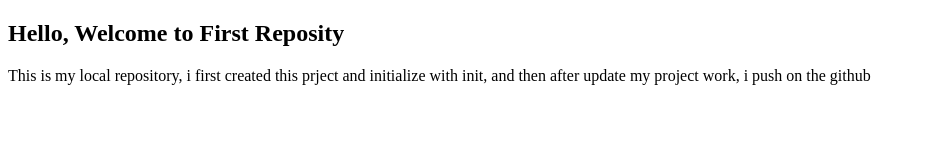
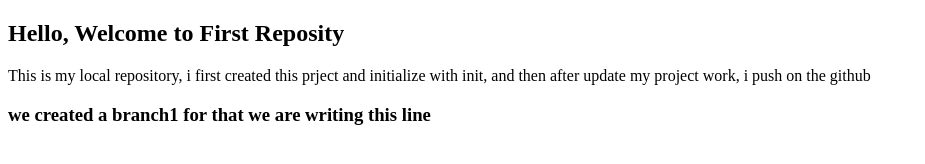
Before and after one commit to kiron-talukdar/LocalRepository, a plain HTML site: page index.html in a window 1280 px wide. Shown: the whole page, without its empty margins (0-925 px from the left). Drawn offline with Linux system fonts and the light colour scheme.

Commit message:
add new feature

```diff
--- a/index.html
+++ b/index.html
@@ -9,5 +9,7 @@
     <h2>Hello, Welcome to First Reposity</h2>
 
     <p>This is my local repository, i first created this prject and initialize with init, and then after update my project work, i push on the github</p>
+
+    <h3> we created a branch1 for that we are writing this line</h3>
 </body>
 </html>
```
